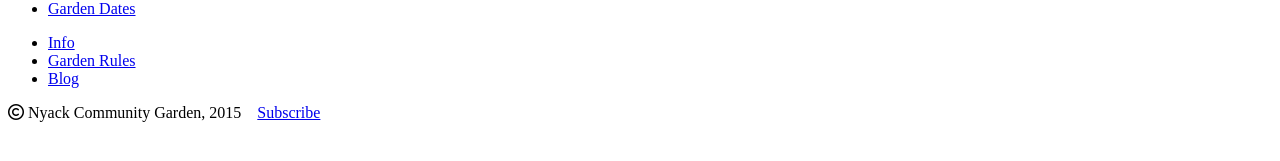
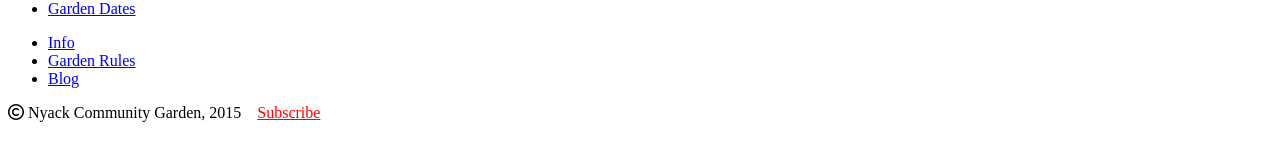
Before and after one commit to bosborne/nyackcommunitygarden, a Jekyll site: the page built from index.html, in a window 1280 px wide. Shown: the part 482-643 px from the top of the page. Built offline with Jekyll 4.4.1, drawn with Linux system fonts in a browser that asks for light colours; nearby versions of some CDN libraries; library files that are not in the unit come from our copies; Markdown is read by kramdown in place of the engine named in the settings.

Commit message:
Change link color

```diff
--- a/_layouts/default.html
+++ b/_layouts/default.html
@@ -42,7 +42,7 @@
     </div>
     <div class="footer">
 			{% include navigation.html %}
-			<p><i class="fa fa-copyright"></i> Nyack Community Garden, 2015 &nbsp; &nbsp;<a href="/feed.xml" type="application/atom+xml" rel="subscribe">Subscribe<a/></p>
+			<p><i class="fa fa-copyright"></i> Nyack Community Garden, 2015 &nbsp; &nbsp;<a style="color: red;" href="/feed.xml" type="application/atom+xml" rel="subscribe">Subscribe<a/></p>
     </div>
   </body>
 </html>
```
